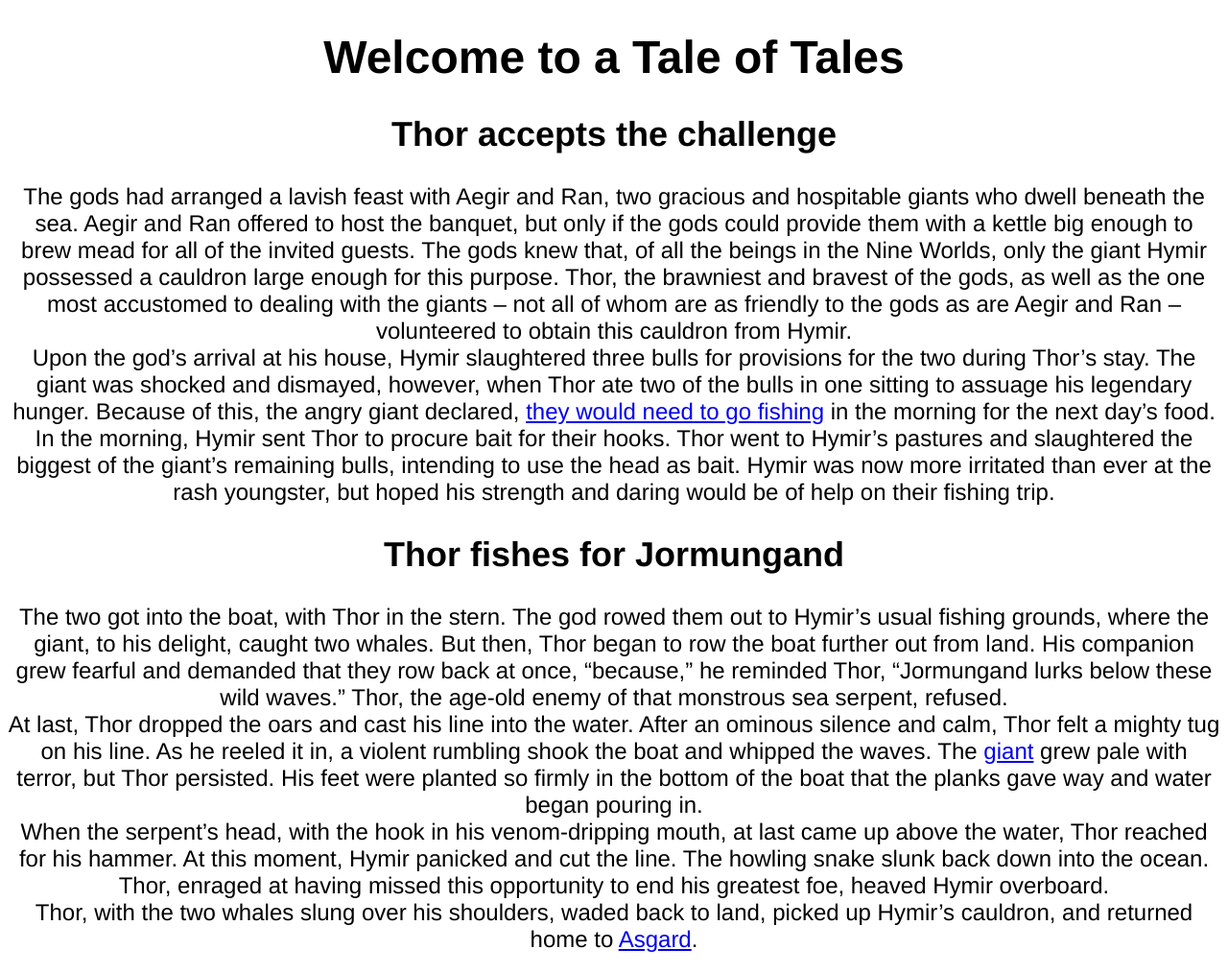
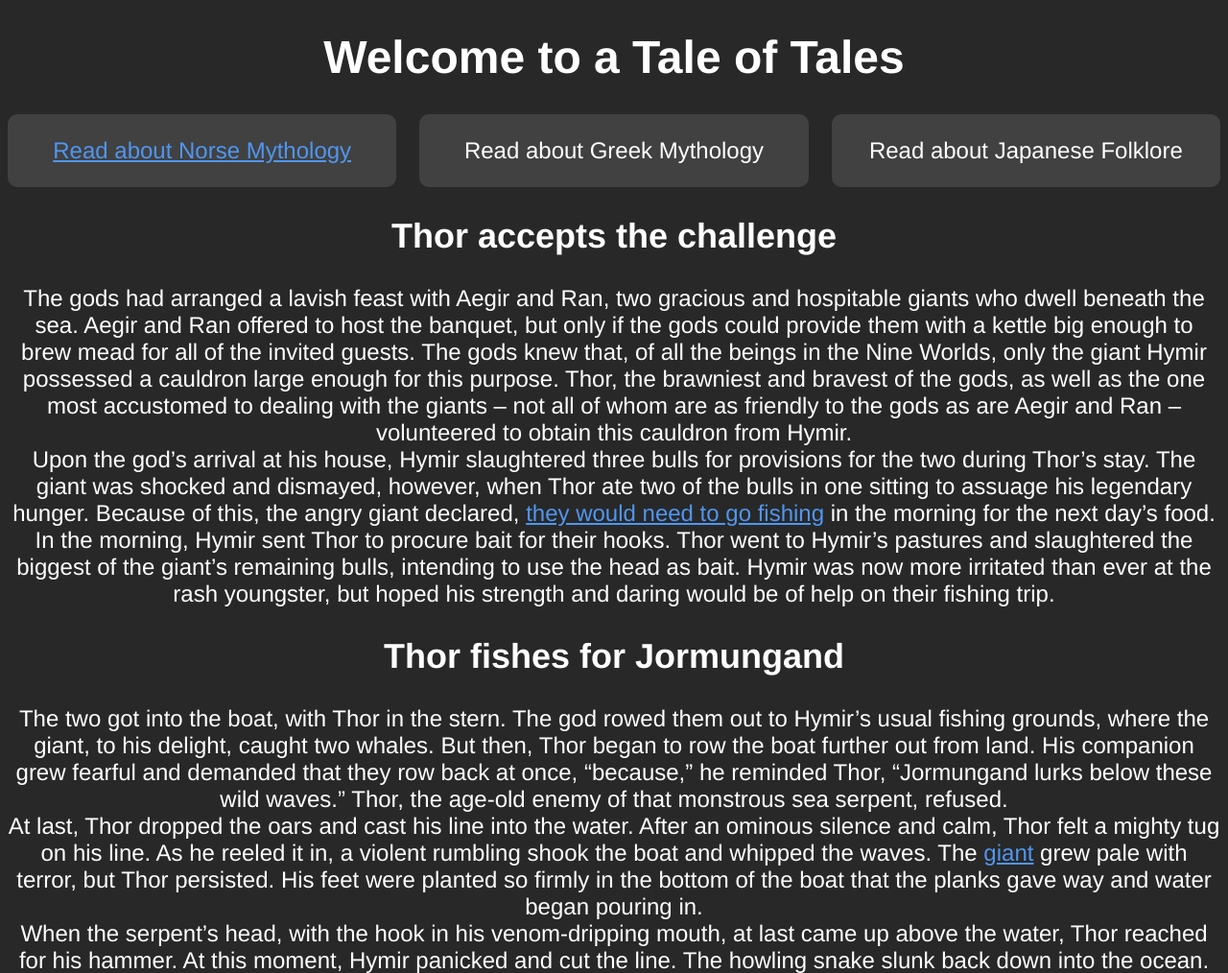
Before and after one commit to MichaelHooper36/COMP1004-Assessment, a plain HTML site: page WebApplication1/wwwroot/index.html in a window 1280 px wide. Shown: the top 1014 px of the page at 96% size. Drawn offline with Linux system fonts and the light colour scheme.

Commit message:
css gridding and links to the myths

```diff
--- a/WebApplication1/wwwroot/index.html
+++ b/WebApplication1/wwwroot/index.html
@@ -7,6 +7,12 @@
 </head>
 <body>
     <h1>Welcome to a Tale of Tales</h1>
+
+    <div class="wrapper">
+        <div class="box1"><a href="#Giant">Read about Norse Mythology</a></div>
+        <div class="box2">Read about Greek Mythology</div>
+        <div class="box3">Read about Japanese Folklore</div>
+    </div>
 
     <h2 id="Giant">Thor accepts the challenge</h2>
     <p>
@@ -48,7 +54,7 @@
         <br>
         As grateful as the gods were to receive these gifts – especially <a href="#Mjollnir">Mjollnir</a>, which they foresaw would be of inestimable help in their battles against the giants – they nevertheless concluded that Loki still owed the dwarves his head. When the dwarves approached Loki with knives, the cunning god pointed out that he had promised them his head, but not his neck. Brokkr and Sindri contented themselves with sewing Loki’s mouth shut, and returned to their forge.
     </p>
-    <h2 id="Winter">Fimbulwinter.</h2>
+    <h2 id="Winter">Fimbulwinter and the wolves.</h2>
     <p>
         Someday – whenever the Norns, those inscrutable spinners of fate, decree it – there shall come a Great Winter (sometimes known as “Fimbulwinter”) unlike any other the world has yet seen. The biting winds will blow snows from all directions, and the warmth of the sun will fail, plunging the earth into unprecedented cold. This winter shall last for the length of three normal winters, with no summers in between. Mankind will become so desperate for food and other necessities of life that all laws and morals will fall away, leaving only the bare struggle for survival. It will be an age of swords and axes; brother will slay brother, father will slay son, and son will slay father.
         <br>
--- a/WebApplication1/wwwroot/style.css
+++ b/WebApplication1/wwwroot/style.css
@@ -1,5 +1,28 @@
 body {
-    color: black;
+    background-color: rgb(40, 40, 40);
+    color: white;
     font: 150% Helvetica, Arial, sans-serif;
     text-align: center;
 }
+
+a {
+    color: rgb(80, 150, 240);
+}
+
+* {
+    box-sizing: border-box;
+}
+
+.wrapper > div {
+    padding: 1em;
+    background-color: rgb(65, 65, 65);
+    border-radius: 10px;
+}
+
+.wrapper {
+    display: grid;
+    grid-template-columns: 1fr 1fr 1fr;
+    grid-auto-rows: 1fr;
+    gap: 1em;
+    grid-gap: 1em;
+}
```
